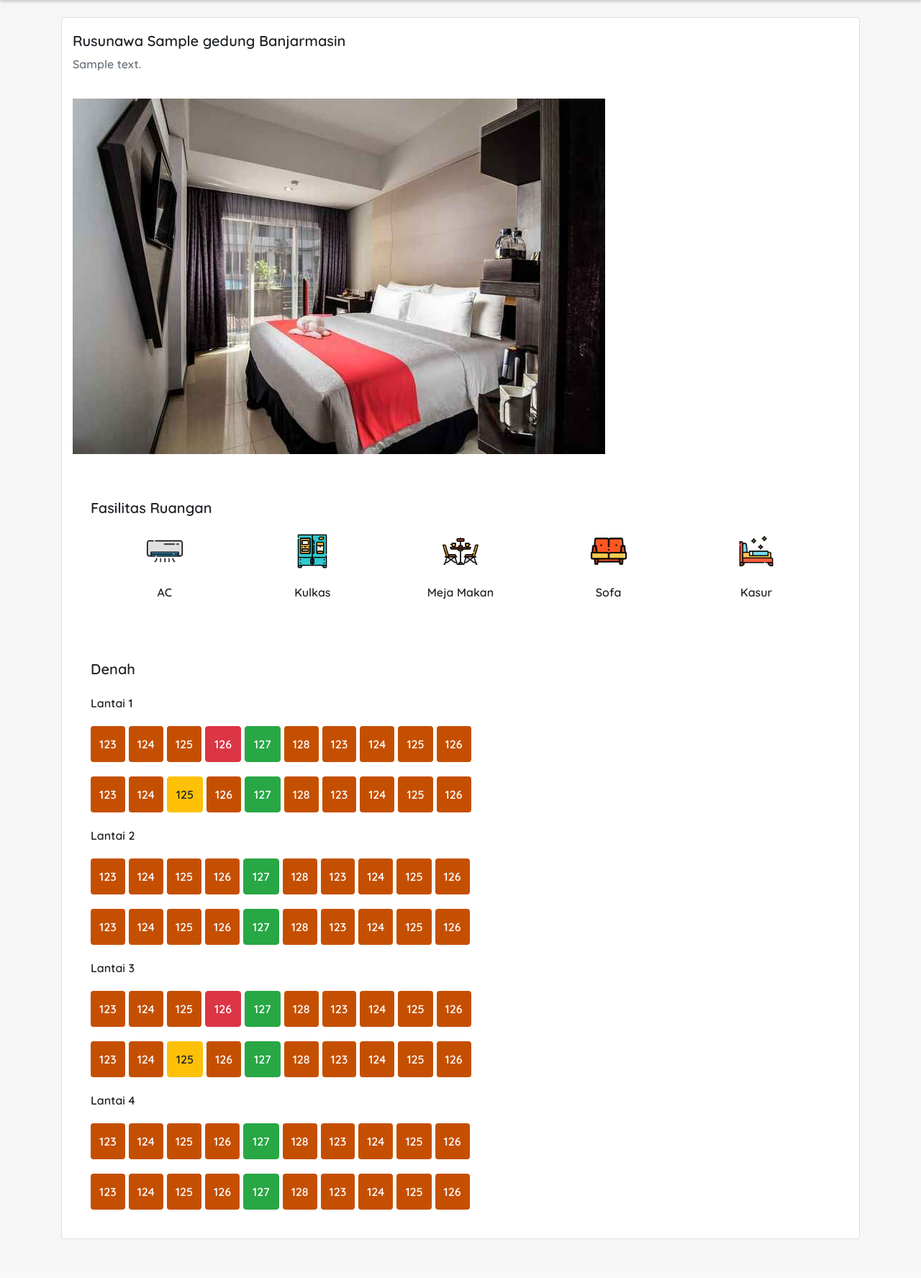
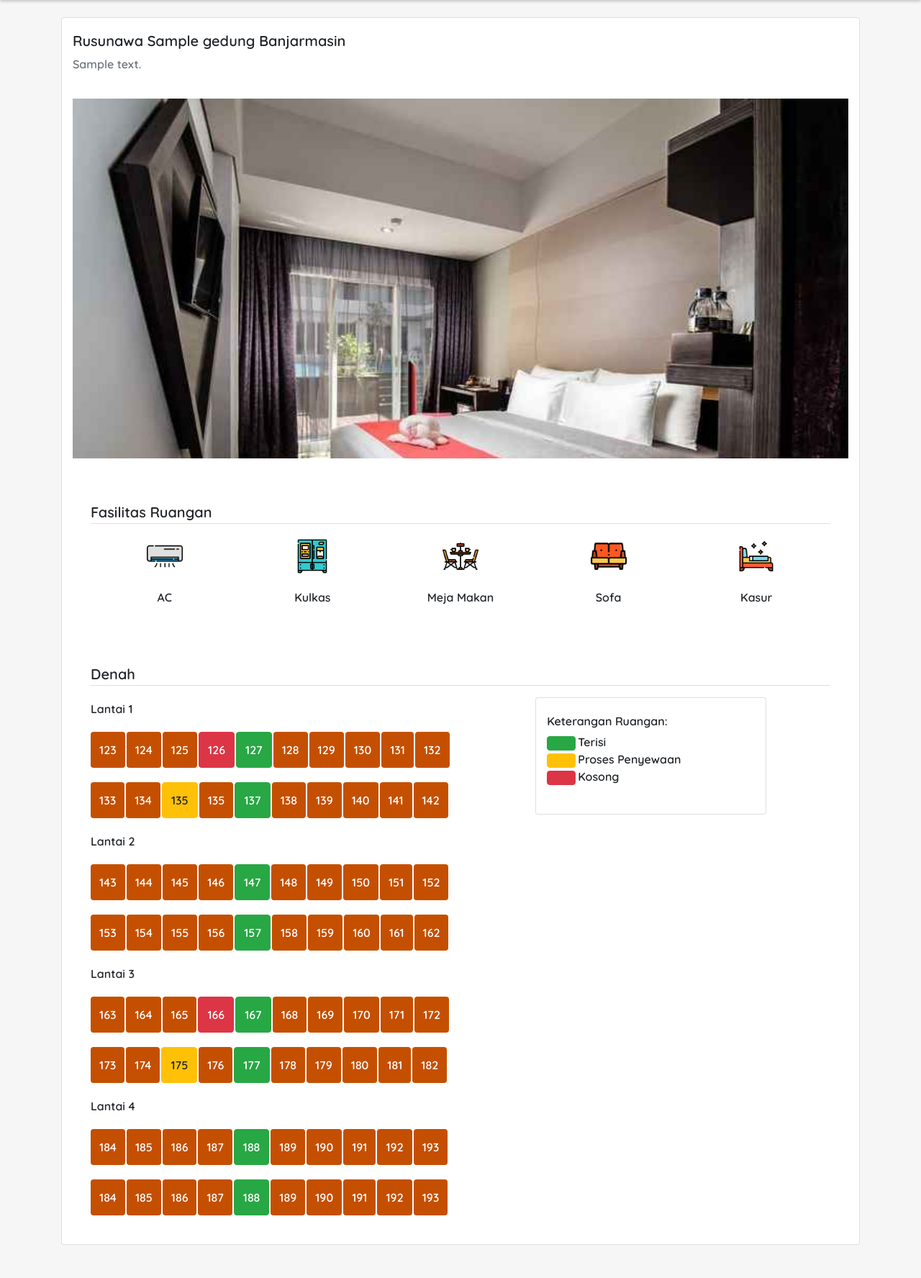
Before and after one commit to mutiara-azzahra/rusunawa, a Laravel app: page /detail-gedung/1 in a window 1280 px wide. Shown: the part 76-1852 px from the top of the page at 72% size. Before the commit the page ends 1798 px from the top, so only its background shows below. Run offline with Laravel 8, Linux system fonts and the light colour scheme; tables that the repository leaves empty hold one stand-in row (values such as "Sample post"); parts of the project's set-up code (start-up, migrations or seed data) failed here and were passed over; some libraries are stand-ins or nearby versions.

Commit message:
commit admin

```diff
--- a/app/Http/Controllers/AdminController.php
+++ b/app/Http/Controllers/AdminController.php
@@ -16,7 +16,6 @@ class AdminController extends Controller
         $pemohonall = Pemohon::all()->map(function($p){
             return $p->transaksi_pembayaran;
         });
-        dd($pemohonall);
         return view('index',compact('user','pemohon'));
     }
     public function pemohon()
--- a/resources/views/detail-gedung/show.blade.php
+++ b/resources/views/detail-gedung/show.blade.php
@@ -92,7 +92,7 @@
       <div id="carouselExampleSlidesOnly" class="carousel slide" data-ride="carousel">
         <div class="carousel-inner">
           <div class="carousel-item active">
-            <img class="d-block w-150" src="{{ asset('slider1.jpeg') }}" alt="First slide">
+            <img class="d-block w-100" src="{{ asset('slider1.jpeg') }}" alt="First slide">
           </div>
           <div class="carousel-item">
             <img class="d-block w-100" src="{{ asset('slider2.jpeg') }}" alt="Second slide">
@@ -105,7 +105,7 @@
     </div>
 
     <div style="padding: 40px;">
-      <div class="text-justify" style="font-size: 20px;">
+      <div class="text-justify bawah" style="font-size: 20px;">
         Fasilitas Ruangan
       </div>
 
@@ -138,38 +138,40 @@
     </div>
 
     <div style="padding: 40px;">
-      <div class="text-justify" style="font-size: 20px;">
+      <div class="text-justify bawah" style="font-size: 20px;">
         Denah
       </div>
 
+      <div class="row">
+        <div class="col-lg-7">
           <div class="col-lg-12 col-sm-12">
             <div class="row" style="padding-top: 20px;">
               Lantai 1
             </div>
 
             <div class="row" style="padding-top: 20px;">
-          <button type="button" style="height: 50px; margin-right:5px" class="btn btn-primary">123</button>
-          <button type="button" style="height: 50px; margin-right:5px" class="btn btn-primary">124</button>
-          <button type="button" style="height: 50px; margin-right:5px" class="btn btn-primary">125</button>
-          <button type="button" style="height: 50px; margin-right:5px" class="btn btn-danger">126</button>
-          <button type="button" style="height: 50px; margin-right:5px" class="btn btn-success">127</button>
-          <button type="button" style="height: 50px; margin-right:5px" class="btn btn-primary">128</button>
-          <button type="button" style="height: 50px; margin-right:5px" class="btn btn-primary">123</button>
-          <button type="button" style="height: 50px; margin-right:5px" class="btn btn-primary">124</button>
-          <button type="button" style="height: 50px; margin-right:5px" class="btn btn-primary">125</button>
-          <button type="button" style="height: 50px; margin-right:5px" class="btn btn-primary">126</button>
+              <button type="button" style="height: 50px; margin-right:2px" class="btn btn-primary">123</button>
+              <button type="button" style="height: 50px; margin-right:2px" class="btn btn-primary">124</button>
+              <button type="button" style="height: 50px; margin-right:2px" class="btn btn-primary">125</button>
+              <button type="button" style="height: 50px; margin-right:2px" class="btn btn-danger">126</button>
+              <button type="button" style="height: 50px; margin-right:2px" class="btn btn-success">127</button>
+              <button type="button" style="height: 50px; margin-right:2px" class="btn btn-primary">128</button>
+              <button type="button" style="height: 50px; margin-right:2px" class="btn btn-primary">129</button>
+              <button type="button" style="height: 50px; margin-right:2px" class="btn btn-primary">130</button>
+              <button type="button" style="height: 50px; margin-right:2px" class="btn btn-primary">131</button>
+              <button type="button" style="height: 50px; margin-right:2px" class="btn btn-primary">132</button>
             </div>
             <div class="row" style="padding-top: 20px;">
-          <button type="button" style="height: 50px; margin-right:5px" class="btn btn-primary">123</button>
-          <button type="button" style="height: 50px; margin-right:5px" class="btn btn-primary">124</button>
-          <button type="button" style="height: 50px; margin-right:5px" class="btn btn-warning">125</button>
-          <button type="button" style="height: 50px; margin-right:5px" class="btn btn-primary">126</button>
-          <button type="button" style="height: 50px; margin-right:5px" class="btn btn-success">127</button>
-          <button type="button" style="height: 50px; margin-right:5px" class="btn btn-primary">128</button>
-          <button type="button" style="height: 50px; margin-right:5px" class="btn btn-primary">123</button>
-          <button type="button" style="height: 50px; margin-right:5px" class="btn btn-primary">124</button>
-          <button type="button" style="height: 50px; margin-right:5px" class="btn btn-primary">125</button>
-          <button type="button" style="height: 50px; margin-right:5px" class="btn btn-primary">126</button>
+              <button type="button" style="height: 50px; margin-right:2px" class="btn btn-primary">133</button>
+              <button type="button" style="height: 50px; margin-right:2px" class="btn btn-primary">134</button>
+              <button type="button" style="height: 50px; margin-right:2px" class="btn btn-warning">135</button>
+              <button type="button" style="height: 50px; margin-right:2px" class="btn btn-primary">135</button>
+              <button type="button" style="height: 50px; margin-right:2px" class="btn btn-success">137</button>
+              <button type="button" style="height: 50px; margin-right:2px" class="btn btn-primary">138</button>
+              <button type="button" style="height: 50px; margin-right:2px" class="btn btn-primary">139</button>
+              <button type="button" style="height: 50px; margin-right:2px" class="btn btn-primary">140</button>
+              <button type="button" style="height: 50px; margin-right:2px" class="btn btn-primary">141</button>
+              <button type="button" style="height: 50px; margin-right:2px" class="btn btn-primary">142</button>
             </div>
 
           </div>
@@ -180,28 +182,28 @@
             </div>
 
             <div class="row" style="padding-top: 20px;">
-          <button type="button" style="height: 50px; margin-right:5px" class="btn btn-primary">123</button>
-          <button type="button" style="height: 50px; margin-right:5px" class="btn btn-primary">124</button>
-          <button type="button" style="height: 50px; margin-right:5px" class="btn btn-primary">125</button>
-          <button type="button" style="height: 50px; margin-right:5px" class="btn btn-primary">126</button>
-          <button type="button" style="height: 50px; margin-right:5px" class="btn btn-success">127</button>
-          <button type="button" style="height: 50px; margin-right:5px" class="btn btn-primary">128</button>
-          <button type="button" style="height: 50px; margin-right:5px" class="btn btn-primary">123</button>
-          <button type="button" style="height: 50px; margin-right:5px" class="btn btn-primary">124</button>
-          <button type="button" style="height: 50px; margin-right:5px" class="btn btn-primary">125</button>
-          <button type="button" style="height: 50px; margin-right:5px" class="btn btn-primary">126</button>
+              <button type="button" style="height: 50px; margin-right:2px" class="btn btn-primary">143</button>
+              <button type="button" style="height: 50px; margin-right:2px" class="btn btn-primary">144</button>
+              <button type="button" style="height: 50px; margin-right:2px" class="btn btn-primary">145</button>
+              <button type="button" style="height: 50px; margin-right:2px" class="btn btn-primary">146</button>
+              <button type="button" style="height: 50px; margin-right:2px" class="btn btn-success">147</button>
+              <button type="button" style="height: 50px; margin-right:2px" class="btn btn-primary">148</button>
+              <button type="button" style="height: 50px; margin-right:2px" class="btn btn-primary">149</button>
+              <button type="button" style="height: 50px; margin-right:2px" class="btn btn-primary">150</button>
+              <button type="button" style="height: 50px; margin-right:2px" class="btn btn-primary">151</button>
+              <button type="button" style="height: 50px; margin-right:2px" class="btn btn-primary">152</button>
             </div>
             <div class="row" style="padding-top: 20px;">
-          <button type="button" style="height: 50px; margin-right:5px" class="btn btn-primary">123</button>
-          <button type="button" style="height: 50px; margin-right:5px" class="btn btn-primary">124</button>
-          <button type="button" style="height: 50px; margin-right:5px" class="btn btn-primary">125</button>
-          <button type="button" style="height: 50px; margin-right:5px" class="btn btn-primary">126</button>
-          <button type="button" style="height: 50px; margin-right:5px" class="btn btn-success">127</button>
-          <button type="button" style="height: 50px; margin-right:5px" class="btn btn-primary">128</button>
-          <button type="button" style="height: 50px; margin-right:5px" class="btn btn-primary">123</button>
-          <button type="button" style="height: 50px; margin-right:5px" class="btn btn-primary">124</button>
-          <button type="button" style="height: 50px; margin-right:5px" class="btn btn-primary">125</button>
-          <button type="button" style="height: 50px; margin-right:5px" class="btn btn-primary">126</button>
+              <button type="button" style="height: 50px; margin-right:2px" class="btn btn-primary">153</button>
+              <button type="button" style="height: 50px; margin-right:2px" class="btn btn-primary">154</button>
+              <button type="button" style="height: 50px; margin-right:2px" class="btn btn-primary">155</button>
+              <button type="button" style="height: 50px; margin-right:2px" class="btn btn-primary">156</button>
+              <button type="button" style="height: 50px; margin-right:2px" class="btn btn-success">157</button>
+              <button type="button" style="height: 50px; margin-right:2px" class="btn btn-primary">158</button>
+              <button type="button" style="height: 50px; margin-right:2px" class="btn btn-primary">159</button>
+              <button type="button" style="height: 50px; margin-right:2px" class="btn btn-primary">160</button>
+              <button type="button" style="height: 50px; margin-right:2px" class="btn btn-primary">161</button>
+              <button type="button" style="height: 50px; margin-right:2px" class="btn btn-primary">162</button>
             </div>
           </div>
 
@@ -211,28 +213,28 @@
             </div>
 
             <div class="row" style="padding-top: 20px;">
-          <button type="button" style="height: 50px; margin-right:5px" class="btn btn-primary">123</button>
-          <button type="button" style="height: 50px; margin-right:5px" class="btn btn-primary">124</button>
-          <button type="button" style="height: 50px; margin-right:5px" class="btn btn-primary">125</button>
-          <button type="button" style="height: 50px; margin-right:5px" class="btn btn-danger">126</button>
-          <button type="button" style="height: 50px; margin-right:5px" class="btn btn-success">127</button>
-          <button type="button" style="height: 50px; margin-right:5px" class="btn btn-primary">128</button>
-          <button type="button" style="height: 50px; margin-right:5px" class="btn btn-primary">123</button>
-          <button type="button" style="height: 50px; margin-right:5px" class="btn btn-primary">124</button>
-          <button type="button" style="height: 50px; margin-right:5px" class="btn btn-primary">125</button>
-          <button type="button" style="height: 50px; margin-right:5px" class="btn btn-primary">126</button>
+              <button type="button" style="height: 50px; margin-right:2px" class="btn btn-primary">163</button>
+              <button type="button" style="height: 50px; margin-right:2px" class="btn btn-primary">164</button>
+              <button type="button" style="height: 50px; margin-right:2px" class="btn btn-primary">165</button>
+              <button type="button" style="height: 50px; margin-right:2px" class="btn btn-danger">166</button>
+              <button type="button" style="height: 50px; margin-right:2px" class="btn btn-success">167</button>
+              <button type="button" style="height: 50px; margin-right:2px" class="btn btn-primary">168</button>
+              <button type="button" style="height: 50px; margin-right:2px" class="btn btn-primary">169</button>
+              <button type="button" style="height: 50px; margin-right:2px" class="btn btn-primary">170</button>
+              <button type="button" style="height: 50px; margin-right:2px" class="btn btn-primary">171</button>
+              <button type="button" style="height: 50px; margin-right:2px" class="btn btn-primary">172</button>
             </div>
             <div class="row" style="padding-top: 20px;">
-          <button type="button" style="height: 50px; margin-right:5px" class="btn btn-primary">123</button>
-          <button type="button" style="height: 50px; margin-right:5px" class="btn btn-primary">124</button>
-          <button type="button" style="height: 50px; margin-right:5px" class="btn btn-warning">125</button>
-          <button type="button" style="height: 50px; margin-right:5px" class="btn btn-primary">126</button>
-          <button type="button" style="height: 50px; margin-right:5px" class="btn btn-success">127</button>
-          <button type="button" style="height: 50px; margin-right:5px" class="btn btn-primary">128</button>
-          <button type="button" style="height: 50px; margin-right:5px" class="btn btn-primary">123</button>
-          <button type="button" style="height: 50px; margin-right:5px" class="btn btn-primary">124</button>
-          <button type="button" style="height: 50px; margin-right:5px" class="btn btn-primary">125</button>
-          <button type="button" style="height: 50px; margin-right:5px" class="btn btn-primary">126</button>
+              <button type="button" style="height: 50px; margin-right:2px" class="btn btn-primary">173</button>
+              <button type="button" style="height: 50px; margin-right:2px" class="btn btn-primary">174</button>
+              <button type="button" style="height: 50px; margin-right:2px" class="btn btn-warning">175</button>
+              <button type="button" style="height: 50px; margin-right:2px" class="btn btn-primary">176</button>
+              <button type="button" style="height: 50px; margin-right:2px" class="btn btn-success">177</button>
+              <button type="button" style="height: 50px; margin-right:2px" class="btn btn-primary">178</button>
+              <button type="button" style="height: 50px; margin-right:2px" class="btn btn-primary">179</button>
+              <button type="button" style="height: 50px; margin-right:2px" class="btn btn-primary">180</button>
+              <button type="button" style="height: 50px; margin-right:2px" class="btn btn-primary">181</button>
+              <button type="button" style="height: 50px; margin-right:2px" class="btn btn-primary">182</button>
             </div>
 
           </div>
@@ -243,30 +245,66 @@
             </div>
 
             <div class="row" style="padding-top: 20px;">
-          <button type="button" style="height: 50px; margin-right:5px" class="btn btn-primary">123</button>
-          <button type="button" style="height: 50px; margin-right:5px" class="btn btn-primary">124</button>
-          <button type="button" style="height: 50px; margin-right:5px" class="btn btn-primary">125</button>
-          <button type="button" style="height: 50px; margin-right:5px" class="btn btn-primary">126</button>
-          <button type="button" style="height: 50px; margin-right:5px" class="btn btn-success">127</button>
-          <button type="button" style="height: 50px; margin-right:5px" class="btn btn-primary">128</button>
-          <button type="button" style="height: 50px; margin-right:5px" class="btn btn-primary">123</button>
-          <button type="button" style="height: 50px; margin-right:5px" class="btn btn-primary">124</button>
-          <button type="button" style="height: 50px; margin-right:5px" class="btn btn-primary">125</button>
-          <button type="button" style="height: 50px; margin-right:5px" class="btn btn-primary">126</button>
+              <button type="button" style="height: 50px; margin-right:2px" class="btn btn-primary">184</button>
+              <button type="button" style="height: 50px; margin-right:2px" class="btn btn-primary">185</button>
+              <button type="button" style="height: 50px; margin-right:2px" class="btn btn-primary">186</button>
+              <button type="button" style="height: 50px; margin-right:2px" class="btn btn-primary">187</button>
+              <button type="button" style="height: 50px; margin-right:2px" class="btn btn-success">188</button>
+              <button type="button" style="height: 50px; margin-right:2px" class="btn btn-primary">189</button>
+              <button type="button" style="height: 50px; margin-right:2px" class="btn btn-primary">190</button>
+              <button type="button" style="height: 50px; margin-right:2px" class="btn btn-primary">191</button>
+              <button type="button" style="height: 50px; margin-right:2px" class="btn btn-primary">192</button>
+              <button type="button" style="height: 50px; margin-right:2px" class="btn btn-primary">193</button>
             </div>
             <div class="row" style="padding-top: 20px;">
-          <button type="button" style="height: 50px; margin-right:5px" class="btn btn-primary">123</button>
-          <button type="button" style="height: 50px; margin-right:5px" class="btn btn-primary">124</button>
-          <button type="button" style="height: 50px; margin-right:5px" class="btn btn-primary">125</button>
-          <button type="button" style="height: 50px; margin-right:5px" class="btn btn-primary">126</button>
-          <button type="button" style="height: 50px; margin-right:5px" class="btn btn-success">127</button>
-          <button type="button" style="height: 50px; margin-right:5px" class="btn btn-primary">128</button>
-          <button type="button" style="height: 50px; margin-right:5px" class="btn btn-primary">123</button>
-          <button type="button" style="height: 50px; margin-right:5px" class="btn btn-primary">124</button>
-          <button type="button" style="height: 50px; margin-right:5px" class="btn btn-primary">125</button>
-          <button type="button" style="height: 50px; margin-right:5px" class="btn btn-primary">126</button>
+              <button type="button" style="height: 50px; margin-right:2px" class="btn btn-primary">184</button>
+              <button type="button" style="height: 50px; margin-right:2px" class="btn btn-primary">185</button>
+              <button type="button" style="height: 50px; margin-right:2px" class="btn btn-primary">186</button>
+              <button type="button" style="height: 50px; margin-right:2px" class="btn btn-primary">187</button>
+              <button type="button" style="height: 50px; margin-right:2px" class="btn btn-success">188</button>
+              <button type="button" style="height: 50px; margin-right:2px" class="btn btn-primary">189</button>
+              <button type="button" style="height: 50px; margin-right:2px" class="btn btn-primary">190</button>
+              <button type="button" style="height: 50px; margin-right:2px" class="btn btn-primary">191</button>
+              <button type="button" style="height: 50px; margin-right:2px" class="btn btn-primary">192</button>
+              <button type="button" style="height: 50px; margin-right:2px" class="btn btn-primary">193</button>
             </div>
           </div>
+        </div>
+
+        <div class="col-lg-4 p-3">
+          <div class="card" style="padding-top: 20px; padding-bottom: 40px;">
+            <div class="col-12">
+              <div class="float-left" style="padding-bottom: 5px;">
+                Keterangan Ruangan:
+              </div>
+            </div>
+
+            <div class="row">
+              <div class="col-lg-2">
+                <div class="col">
+                  <button type="button" style="height: 20px; width: 40px; margin-right:2px" class="btn btn-success"></button>
+                </div>
+                <div class="col">
+                  <button type="button" style="height: 20px; width: 40px; margin-right:2px" class="btn btn-warning"></button>
+                </div>
+                <div class="col">
+                  <button type="button" style="height: 20px; width: 40px; margin-right:2px" class="btn btn-danger"></button>
+                </div>
+              </div>
+              <div class="col-lg-10">
+                <div class="float-left text-left">
+                  Terisi<br>
+                  Proses Penyewaan<br>
+                  Kosong<br>
+                </div>
+              </div>
+            </div>
+
+          </div>
+        </div>
+      </div>
+
+
     </div>
 
   </div>
--- a/resources/views/login.blade.php
+++ b/resources/views/login.blade.php
@@ -53,7 +53,7 @@
             </div>
           </div>
             <div class="button justify-content-center">
-              <button type="submit" class="btn btn-primary mx-auto d-block" style="width: 200px">Login</button>
+              <button type="submit" class="btn btn-primary mx-auto d-block" style="width: 200px">Masuk</button>
             </div>
           </form>
         <div class="register">
--- a/resources/views/welcome.blade.php
+++ b/resources/views/welcome.blade.php
@@ -122,14 +122,14 @@
         <h2>Pendaftaran Rusunawa</h2>
       </div>
       <div class="col" style="color: #dcdddc;">
-        <h5>Pendaftaran dikhususkan untuk warga Kalimantan Selatan</h5>
+        <h5>Pendaftaran untuk seluruh warga Kalimantan Selatan</h5>
       </div>
     </div>
   </div>
 </div>
 
 <div class="container justify-content-center">
-  <h3 data-aos="zoom-in-up"><b>Informasi Pada Sirusunawa</b></h3>
+  <h3 data-aos="zoom-in-up"><b>Informasi Pada Aplikasi Rusunawa</b></h3>
 <div class="underline-title mx-auto" data-aos="zoom-in-up"></div>
 
 <div class="container">
@@ -384,7 +384,7 @@
   </div>
   <div class="container">
     <div class="row">
-    <div class="col-lg-12 text-center" style="font-size: 15px; color:white"><span>Developed by Dinas Komunikasi, Informasi dan Statistik</span> Kota Banjarmasin, 2021</div>
+    <div class="col-lg-12 text-center" style="font-size: 15px;"><span>Developed by Dinas Komunikasi, Informasi dan Statistik</span> Kota Banjarmasin, 2021</div>
     </div>
   </div>
 </footer>
```
Also changed, not shown: app/Http/Controllers/UserController.php (+5 -2 lines), resources/views/register/create.blade.php (+5 -2 lines). Lines whose indentation alone changed are shown as unchanged.
